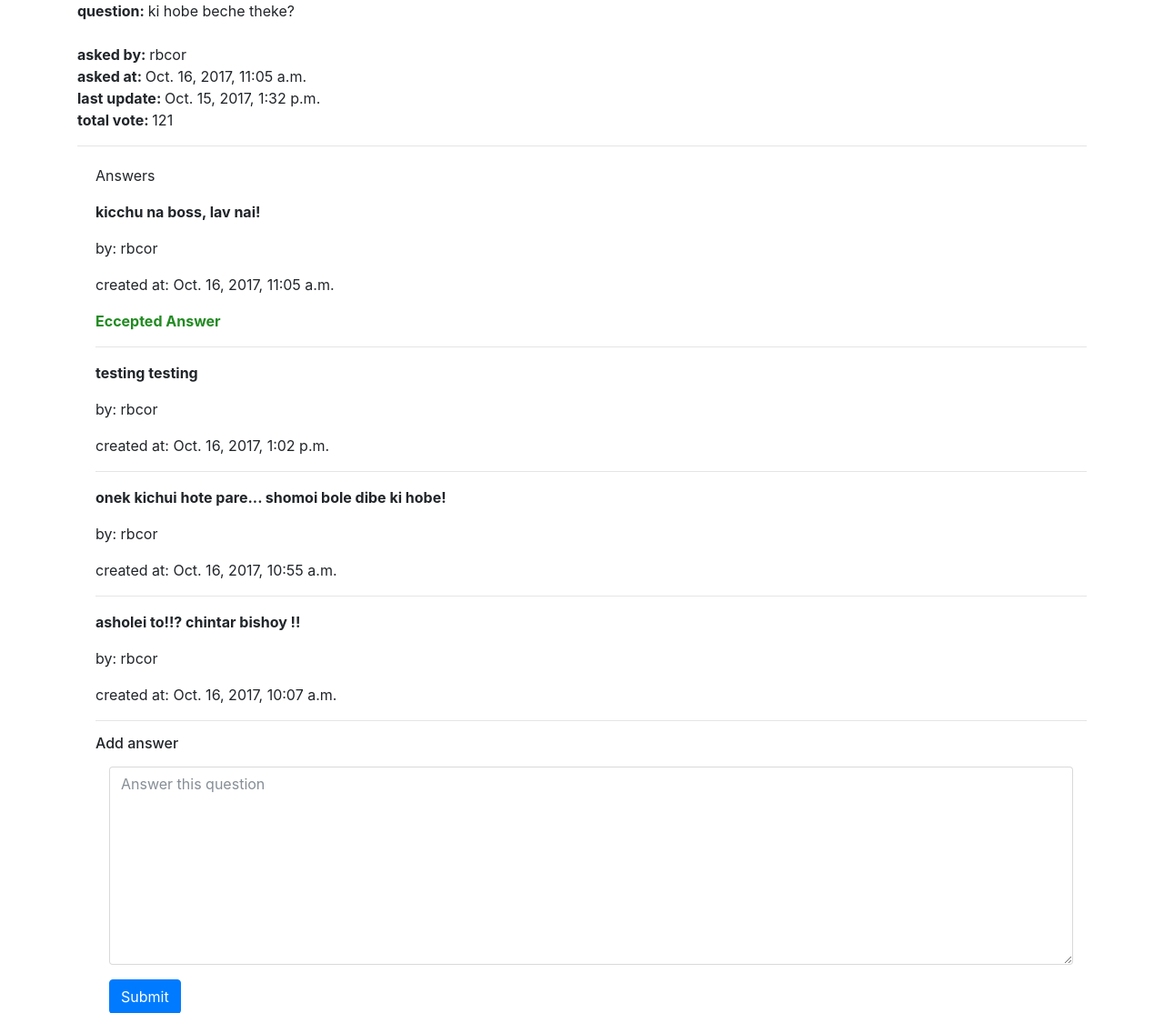
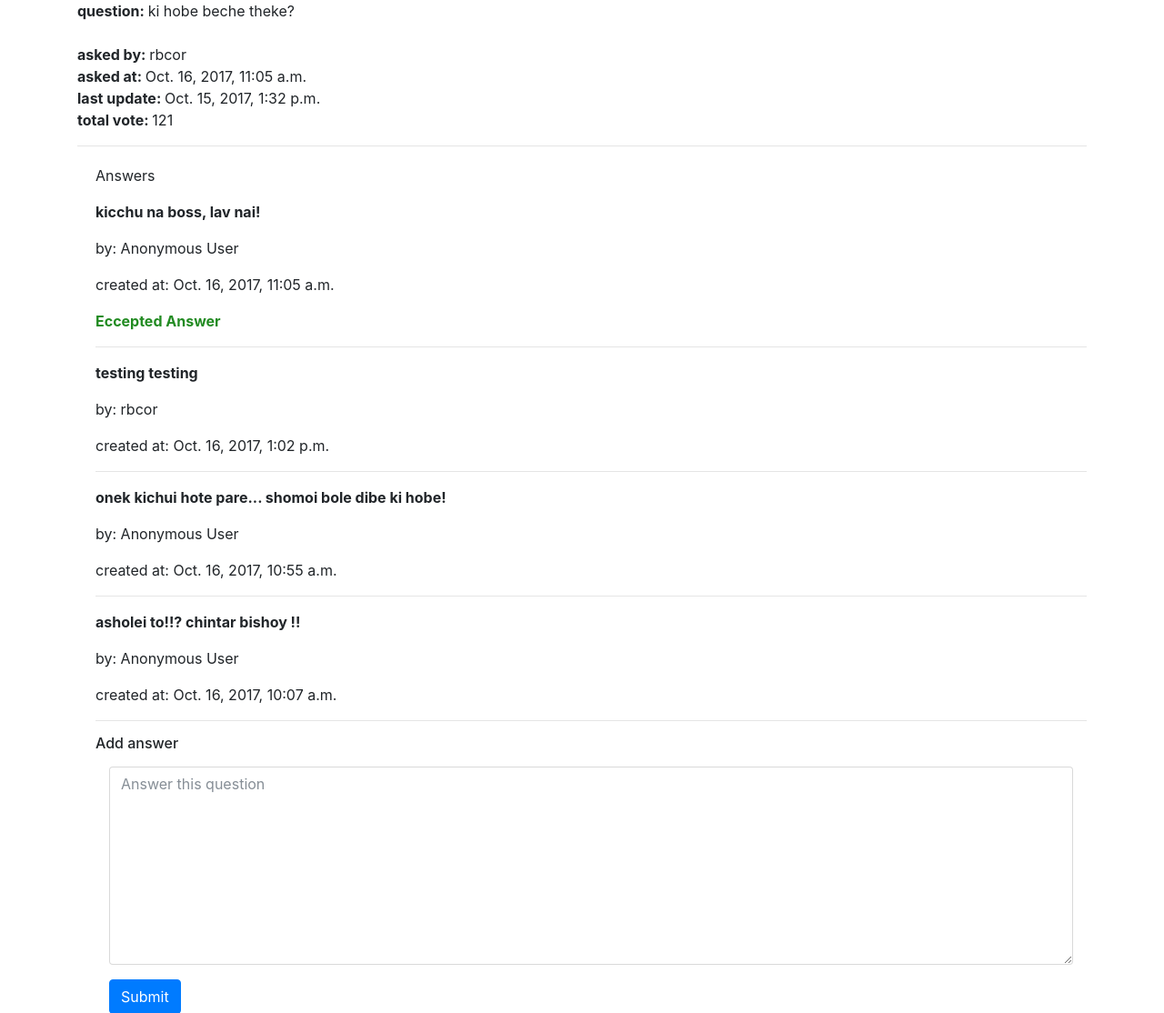
Before and after one commit to harunurkst/answerme, a Django app: page /qs/detail/1/ in a window 1280 px wide. Shown: the top 1114 px of the page at 91% size. Run offline with Django 3.2, Linux system fonts and the light colour scheme; data comes from the database, SQL or seed files in the repository; both versions use the stored data as it was after the commit; some libraries are stand-ins or nearby versions.

Commit message:
bug fixed

```diff
--- a/question/templates/question/detail.html
+++ b/question/templates/question/detail.html
@@ -25,8 +25,8 @@
             <p>Answers</p>
             {% for answer in question.answer_set.all %}
                 <p><strong>{{ answer.text }}</strong></p>
-                <p>by: {% if question.user %}
-                        {{ question.user }}
+                <p>by: {% if answer.user %}
+                        {{ answer.user }}
                     {% else %}
                         Anonymous User
                     {% endif %}</p>
```
Also changed, not shown: db.sqlite3, 1 other file.
